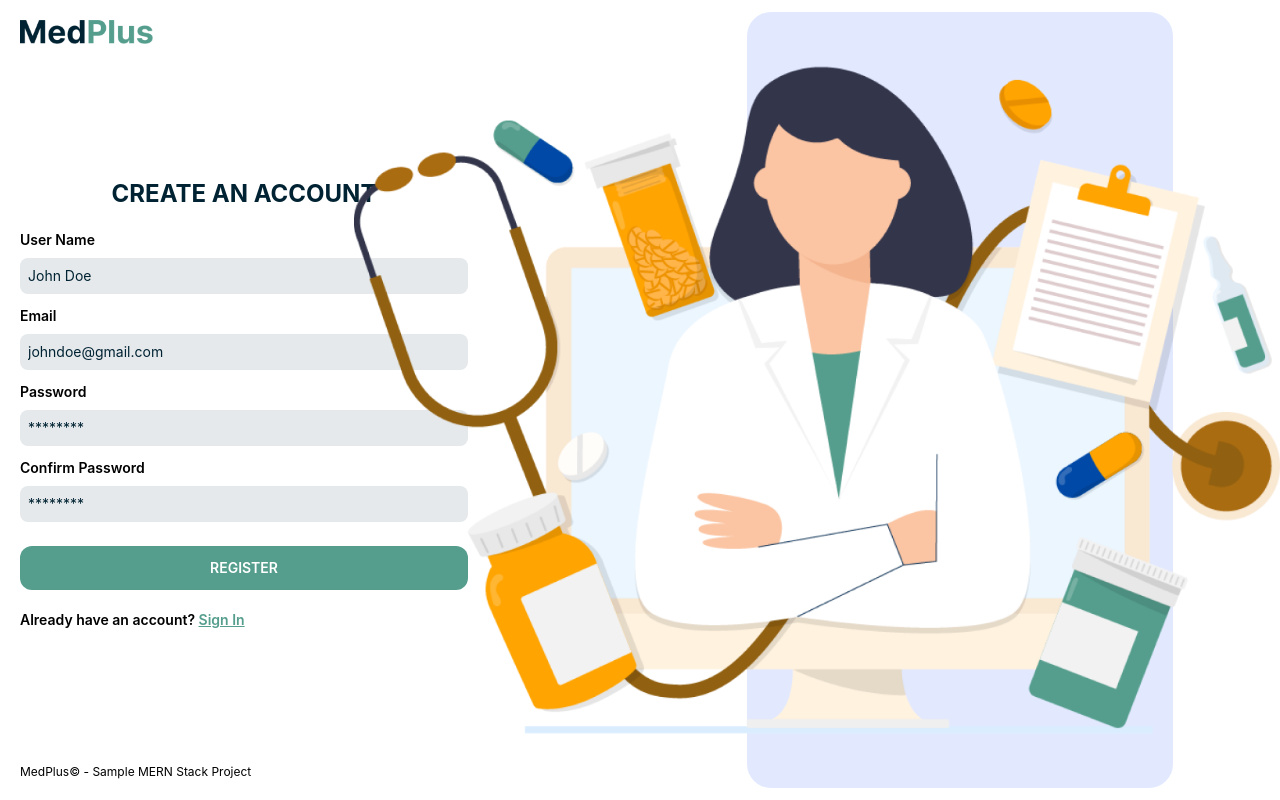
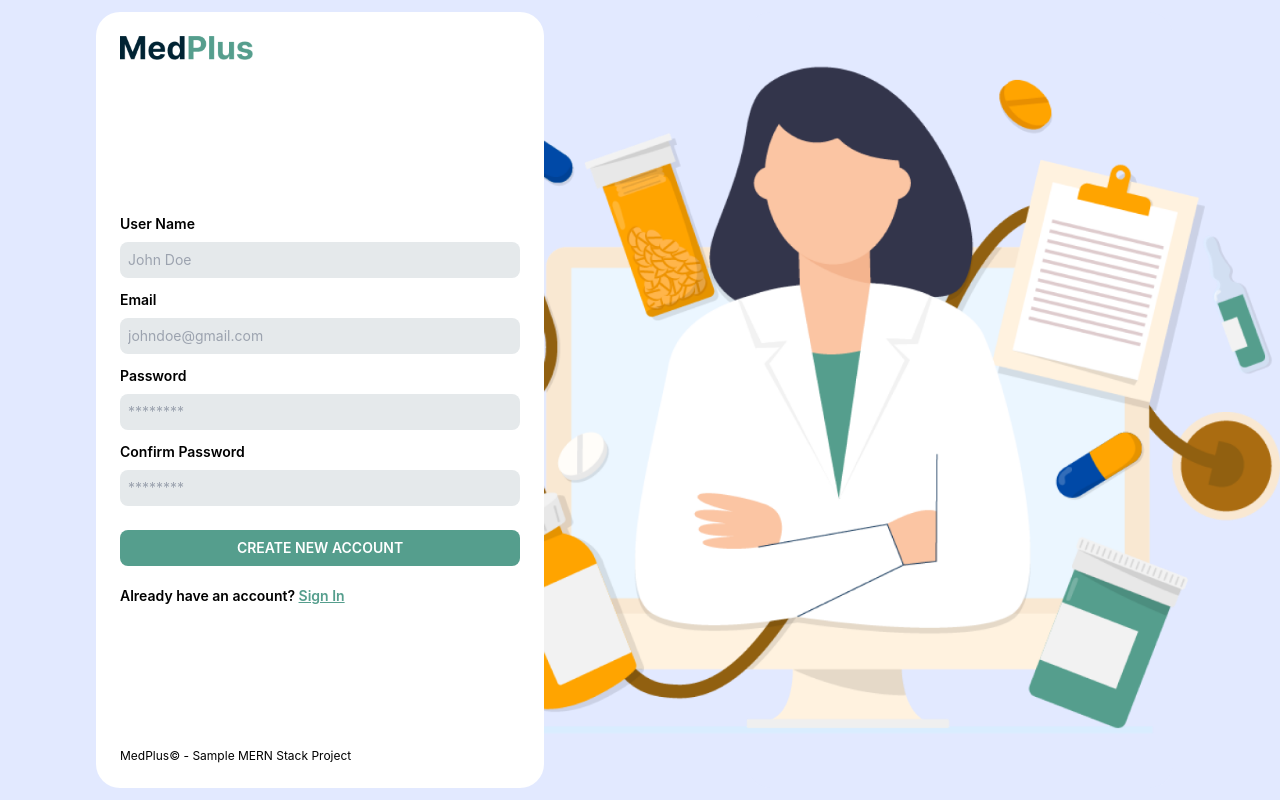
Before and after one commit to samindika97/MedPlus, a React (Create React App) app in the folder frontend/: page /register in a window 1280 px wide. Built offline with nearby package versions, Linux system fonts and the light colour scheme.

Commit message:
authentication pages done

```diff
--- a/frontend/src/pages/Register.jsx
+++ b/frontend/src/pages/Register.jsx
@@ -7,16 +7,21 @@ import * as Yup from "yup";
 import doctorVector from "../assets/SignInPageVector.png";
 import medPlusLogo from "../assets/MedPlusLogo.png";
 
+import BASE_URL from "../config/ApiConfig";
+
 export const TextInput = ({ label, ...props }) => {
   const [field, meta] = useField(props);
 
-  const inputModifiedClasses = `text-input w-full rounded-lg p-2 mb-3 outline-none bg-lightGrey placeholder:text-blue placeholder:text-sm text-sm ${
+  const inputModifiedClasses = `text-input w-full rounded-lg p-2 mb-3 outline-none bg-lightGrey placeholder:text-sm text-sm ${
     meta.touched && meta.error ? "border-2 border-red" : ""
   }`;
 
   return (
     <>
-      <label className="mb-2 font-semibold text-sm" htmlFor={props.id || props.name}>
+      <label
+        className="mb-2 text-sm font-semibold"
+        htmlFor={props.id || props.name}
+      >
         {label}
       </label>
       <input className={inputModifiedClasses} {...field} {...props} />
@@ -30,16 +35,38 @@ export const TextInput = ({ label, ...props }) => {
 const Register = () => {
   const [message, setMessage] = useState(null);
 
+  const register = async (username, email, password) => {
+    // setLoading(true);
+    const config = {
+      method: "post",
+      url: `${BASE_URL}auth/register`,
+      data: {
+        userName: username,
+        email: email,
+        password: password,
+      },
+    };
+
+    await axios(config)
+      .then((res) => {
+        console.log(res);
+      })
+      .catch((err) => {
+        console.log(err);
+      })
+      .finally(() => {
+        // setLoading(false);
+      });
+  };
+
   return (
-    <div className="flex h-screen w-screen">
-      <div className="flex w-1/2 flex-col justify-between p-5">
+    <div className="bg-babyBlue flex h-screen w-screen">
+      <div className="flex  w-full items-center justify-center p-3 lg:w-1/2">
+        <div className="z-10 flex h-full w-full max-w-md flex-col justify-between rounded-3xl bg-white p-6">
           <div className="">
             <img src={medPlusLogo} alt="MedPlus Logo" className="h-6" />
           </div>
-        <div className="max-w-md">
-          <h3 className="mb-5 text-center text-2xl font-bold uppercase text-blue">
-            create an account
-          </h3>
+          <div className="w-full">
             <Formik
               initialValues={{
                 email: "",
@@ -63,10 +90,13 @@ const Register = () => {
                   ),
                 confirmPassword: Yup.string()
                   .required("Required")
-                .oneOf([Yup.ref("newPassword"), null], "Passwords must match"),
+                  .oneOf(
+                    [Yup.ref("password"), null],
+                    "Passwords must match",
+                  ),
               })}
               onSubmit={(values, { setSubmitting, resetForm }) => {
-              //   addDisease(values.name, values.content, values.symptoms);
+                register(values.username, values.email, values.password);
                 setSubmitting(false);
                 resetForm({});
               }}
@@ -74,8 +104,8 @@ const Register = () => {
               <Form className="mt-3 flex w-full flex-col">
                 <TextInput
                   label="User Name"
-                name="text"
-                type="username"
+                  name="username"
+                  type="text"
                   placeholder="John Doe"
                 />
 
@@ -108,10 +138,12 @@ const Register = () => {
 
                 <div className="mt-3 flex">
                   <button
-                  className="w-full rounded-xl border-none bg-teal p-3 outline-none"
+                    className="w-full rounded-lg border-none bg-teal p-2 outline-none"
                     type="submit"
                   >
-                  <p className="font-semibold uppercase text-white text-sm">register</p>
+                    <p className="text-sm font-semibold uppercase text-white">
+                      create new account
+                    </p>
                   </button>
                 </div>
               </Form>
@@ -119,7 +151,7 @@ const Register = () => {
 
             <p className="mt-5 text-sm font-semibold">
               Already have an account?{" "}
-            <Link to="/register">
+              <Link to="/sign-in">
                 <span className="capitalize text-teal underline">sign in</span>
               </Link>
             </p>
@@ -128,7 +160,8 @@ const Register = () => {
             MedPlus&copy; - sample MERN stack project
           </p>
         </div>
-      <div className="flex w-1/2 items-center justify-center py-3">
+      </div>
+      <div className="hidden w-1/2 items-center justify-center py-3 lg:flex">
         <div className="bg-babyBlue h-full w-2/3 rounded-3xl"></div>
         <img
           src={doctorVector}
--- a/frontend/src/pages/SignIn.jsx
+++ b/frontend/src/pages/SignIn.jsx
@@ -7,16 +7,21 @@ import * as Yup from "yup";
 import doctorVector from "../assets/SignInPageVector.png";
 import medPlusLogo from "../assets/MedPlusLogo.png";
 
+import BASE_URL from "../config/ApiConfig";
+
 export const TextInput = ({ label, ...props }) => {
   const [field, meta] = useField(props);
 
-  const inputModifiedClasses = `text-input w-full rounded-lg p-3 mb-3 outline-none bg-lightGrey placeholder:text-blue ${
+  const inputModifiedClasses = `text-input w-full rounded-lg p-2 mb-3 outline-none bg-lightGrey placeholder:text-sm ${
     meta.touched && meta.error ? "border-2 border-red" : ""
   }`;
 
   return (
     <>
-      <label className="mb-2 font-semibold" htmlFor={props.id || props.name}>
+      <label
+        className="mb-2 text-sm font-semibold"
+        htmlFor={props.id || props.name}
+      >
         {label}
       </label>
       <input className={inputModifiedClasses} {...field} {...props} />
@@ -30,16 +35,37 @@ export const TextInput = ({ label, ...props }) => {
 const SignIn = () => {
   const [message, setMessage] = useState(null);
 
+  const signIn = async (email, password) => {
+    // setLoading(true);
+    const config = {
+      method: "post",
+      url: `${BASE_URL}auth/login`,
+      data: {
+        email: email,
+        password: password,
+      },
+    };
+
+    await axios(config)
+      .then((res) => {
+        console.log(res);
+      })
+      .catch((err) => {
+        console.log(err);
+      })
+      .finally(() => {
+        // setLoading(false);
+      });
+  };
+
   return (
-    <div className="flex h-screen w-screen">
-      <div className="flex w-1/2 flex-col justify-between p-5">
+    <div className="bg-babyBlue flex h-screen w-screen">
+      <div className="flex w-full items-center justify-center p-3 lg:w-1/2">
+        <div className="z-10 flex h-full w-full max-w-md flex-col justify-between rounded-3xl bg-white p-6">
           <div className="">
             <img src={medPlusLogo} alt="MedPlus Logo" className="h-6" />
           </div>
-        <div className="max-w-md">
-          <h3 className="mb-5 text-center text-3xl font-bold uppercase text-blue">
-            sign in
-          </h3>
+          <div className="w-full">
             <Formik
               initialValues={{
                 email: "",
@@ -52,7 +78,7 @@ const SignIn = () => {
                 password: Yup.string().required("Required"),
               })}
               onSubmit={(values, { setSubmitting, resetForm }) => {
-              //   addDisease(values.name, values.content, values.symptoms);
+                signIn(values.email, values.password);
                 setSubmitting(false);
                 resetForm({});
               }}
@@ -80,10 +106,12 @@ const SignIn = () => {
 
                 <div className="mt-3 flex">
                   <button
-                  className="w-full rounded-xl border-none bg-teal p-3 outline-none"
+                    className="w-full rounded-lg border-none bg-teal p-2 outline-none"
                     type="submit"
                   >
-                  <p className="font-semibold uppercase text-white">sign in</p>
+                    <p className="text-sm font-semibold uppercase text-white">
+                      sign in
+                    </p>
                   </button>
                 </div>
               </Form>
@@ -102,12 +130,13 @@ const SignIn = () => {
             MedPlus&copy; - sample MERN stack project
           </p>
         </div>
-      <div className="flex w-1/2 items-center justify-center py-3">
+      </div>
+      <div className="hidden w-1/2 items-center justify-center py-3 lg:flex">
         <div className="bg-babyBlue h-full w-2/3 rounded-3xl"></div>
         <img
           src={doctorVector}
           alt="doctor vector"
-          className="absolute right-0 top-1/2 h-5/6  -translate-y-1/2"
+          className="absolute right-0 top-1/2 h-5/6 -translate-y-1/2"
         />
       </div>
     </div>
```
Also changed, not shown: 1 other file (tests, documents, lock files or other folders). Lines whose indentation alone changed are shown as unchanged.
